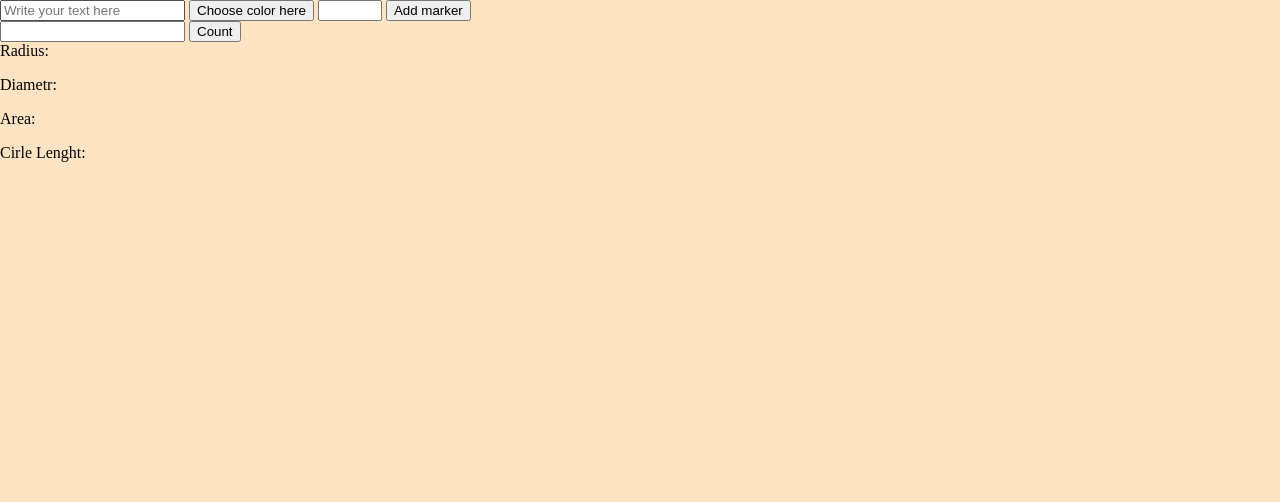
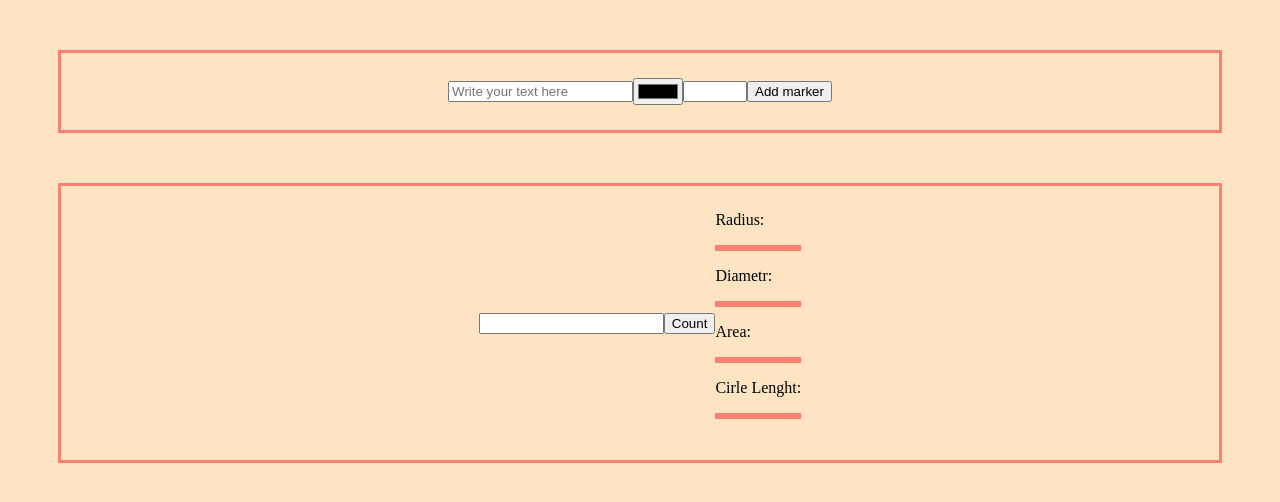
Before and after one commit to KatDanylo/lv-697-js-core, a plain HTML site: page index.html in a window 1280 px wide. Drawn offline with Linux system fonts and the light colour scheme.

Commit message:
add style from div

```diff
--- a/index.css
+++ b/index.css
@@ -1,4 +1,18 @@
 body{
     background-color: bisque;
-    margin: 0 auto;
 }
+.marker, .circle{
+    display: flex;
+    align-items: center;
+    justify-content: center;
+    padding: 25px;
+    margin: 50px;
+    border: 3px solid salmon;
+}
+.res{
+    display: flex;
+    flex-direction: column;
+}
+.res>p{
+    border: 3px solid salmon;
+}
--- a/index.html
+++ b/index.html
@@ -10,7 +10,8 @@
 <body>
     <div class="marker">
         <input type="text" id="marker_text" placeholder="Write your text here">
-        <button class="create-color-input"> Choose color here  </button>
+        <input type="color" id="color-palitra" value="#000000">
+        <!-- <button class="create-color-input"> Choose color here  </button> -->
         <input type="number" name="percentInk" id="percentInk" min="0" max="100">
         <button class="add-marker">Add marker</button>
         <span type="text" id="out_marker_text"> </span>
@@ -18,7 +19,7 @@
     <div class="circle">
         <input type="number" min="0" id="inp-radius">
         <button class="count">Count</button>
-        <div>
+        <div class="res">
         Radius: <p id="out-radius"></p>
         Diametr: <p id="diametr"></p>
         Area:<p id="area"></p>
--- a/marker.js
+++ b/marker.js
@@ -1,9 +1,7 @@
 const inp = document.querySelector('#marker_text');
 const out = document.querySelector('#out_marker_text');
-const bntColor = document.querySelector('.create-color-input');
-const percentInk = document.querySelector('#percentInk').value;
+//const bntColor = document.querySelector('.create-color-input');
 const createMarker = document.querySelector('.add-marker');
-const inpColor = document.getElementById('color-palitra');
 class Marker {
     constructor(color, percentInk) {
         color = this.color;
@@ -19,23 +17,29 @@ class Marker {
 }
 createMarker.addEventListener('click' , addNewMarker);
 function addNewMarker (){
+    let colorInp;
+    const percentInk = +document.querySelector('#percentInk').value;
     const marker = new Marker(colorInp, percentInk)
-    console.log(marker);
+    console.log(marker , percentInk, colorInp);
+
+const inpColor = document.getElementById('color-palitra');
+
+inpColor.addEventListener('change', updateColor);
+    function updateColor(e){
+        createMarker.style.color = e.target.value;
+        return colorInp = e.target.value;
+    }
 }
 
-bntColor.addEventListener('click', createInpColor,{'once': true});
+/*bntColor.addEventListener('click', createInpColor,{'once': true});
 
 function createInpColor(){
     let inpColor = document.createElement('INPUT');
     inpColor.setAttribute("type","color");
     inpColor.setAttribute("id","color-palitra");
     bntColor.appendChild(inpColor);
-}
-inpColorG.addEventListener('change', updateColor);
-function updateColor(e){
-    bntColor.style.color = e.target.value;
-    return colorInp = e.target.value;
-}
+}*/
+
 
 let str = inp.value;
 inp.addEventListener('input', ()=>{console.log(inp.value,typeof( inp.value))});
```
